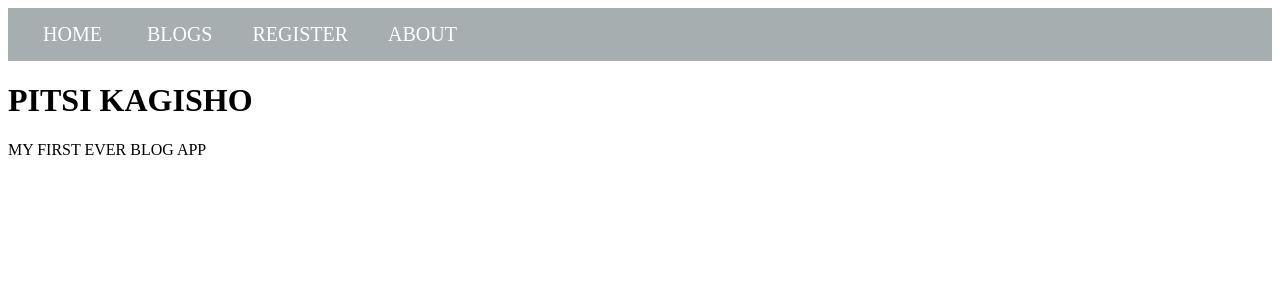
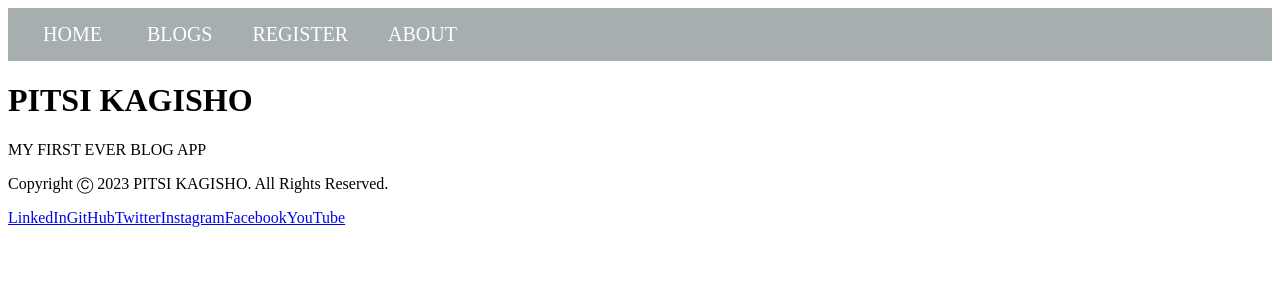
Before and after one commit to Kagisho96/app1, a React (Vite) app: page / in a window 1280 px wide. Shown: the top 300 px of the page. Built offline with nearby package versions, Linux system fonts and the light colour scheme.

Commit message:
footer component create

```diff
--- a/src/App.jsx
+++ b/src/App.jsx
@@ -1,5 +1,5 @@
 import { Routes, Route } from "react-router-dom";
-import { Home, BlogComponent, OneBlogComponent, NavBar, Data, About} from "./components";
+import { Home, BlogComponent, OneBlogComponent, NavBar, Data, About, Footer} from "./components";
 // import "tailwindcss/tailwind.css";
 
 
@@ -19,6 +19,7 @@ const data = {
         <Route path="/register" element={<Data />}/>
         <Route path="/about" element={<About />}/>
       </Routes>
+      <Footer />
 
     </>
   );
--- /dev/null
+++ b/src/components/Footer.jsx
@@ -0,0 +1,32 @@
+import React from "react";
+
+export const Footer = () => {
+  return (
+    <section>
+        <p className="font-poppins font-normal text-center text-[18px] leading-[27px] text-white">
+        Copyright Ⓒ 2023 PITSI KAGISHO. All Rights Reserved.
+        </p>
+        <a href="https://www.linkedin.com/in/joshua-garcia-90b101120/">LinkedIn</a>
+        <a href="https://github.com/joshua-garcia">GitHub</a>
+        <a href="https://twitter.com/joshua_garcia">Twitter</a>
+        <a href="https://www.instagram.com/joshua_garcia/">Instagram</a>
+        <a href="https://www.facebook.com/joshua_garcia/">Facebook</a>
+        <a href="https://www.youtube.com/channel/UC-6-6-6-6-6-6-6-6/">YouTube</a>
+
+        {/* <div className="flex flex-row md:mt-0 mt-6">
+        {socialMedia.map((social, index) => (
+          <img
+            key={social.id}
+            src={social.icon}
+            alt={social.id}
+            className={`w-[21px] h-[21px] object-contain cursor-pointer ${
+              index !== socialMedia.length - 1 ? "mr-6" : "mr-0"
+            }`}
+            onClick={() => window.open(social.link)}
+          />
+        ))}
+      </div> */}
+    </section>
+
+  );
+};
--- a/src/components/OneBlogComponent.jsx
+++ b/src/components/OneBlogComponent.jsx
@@ -3,14 +3,15 @@ import { blogPosts } from "./BlogComponent";
 
 export const OneBlogComponent = () => {
   const { id} = useParams()
-  const blogPosts = blogPosts.find((blog) => blog.id === parseInt(id))
+  const blogPost = blogPosts.find((blog) => blog.id === parseInt(id))
   return (
     <div>
-      <h1>{id}</h1>
-      <h3>{blogPosts.title}</h3>
-      <img src={blogPosts.image} alt={blogPosts.title} />
-      <p>{blogPosts.description}</p>
-      <p>{blogPosts.date}</p>
+      <h1> BLOG-POST {id}</h1>
+      <h3>{blogPost.title}</h3>
+      <img src={blogPost.image} alt={blogPosts.title} />
+      <p>{blogPost.description}</p>
+      <p>{blogPost.date}</p>
     </div>
   );
+
 };
--- a/src/components/index.js
+++ b/src/components/index.js
@@ -4,3 +4,4 @@ export * from './Home'
 export * from './OneBlogComponent'
 export * from './NavBar'
 export * from './About'
+export * from './Footer'
```
